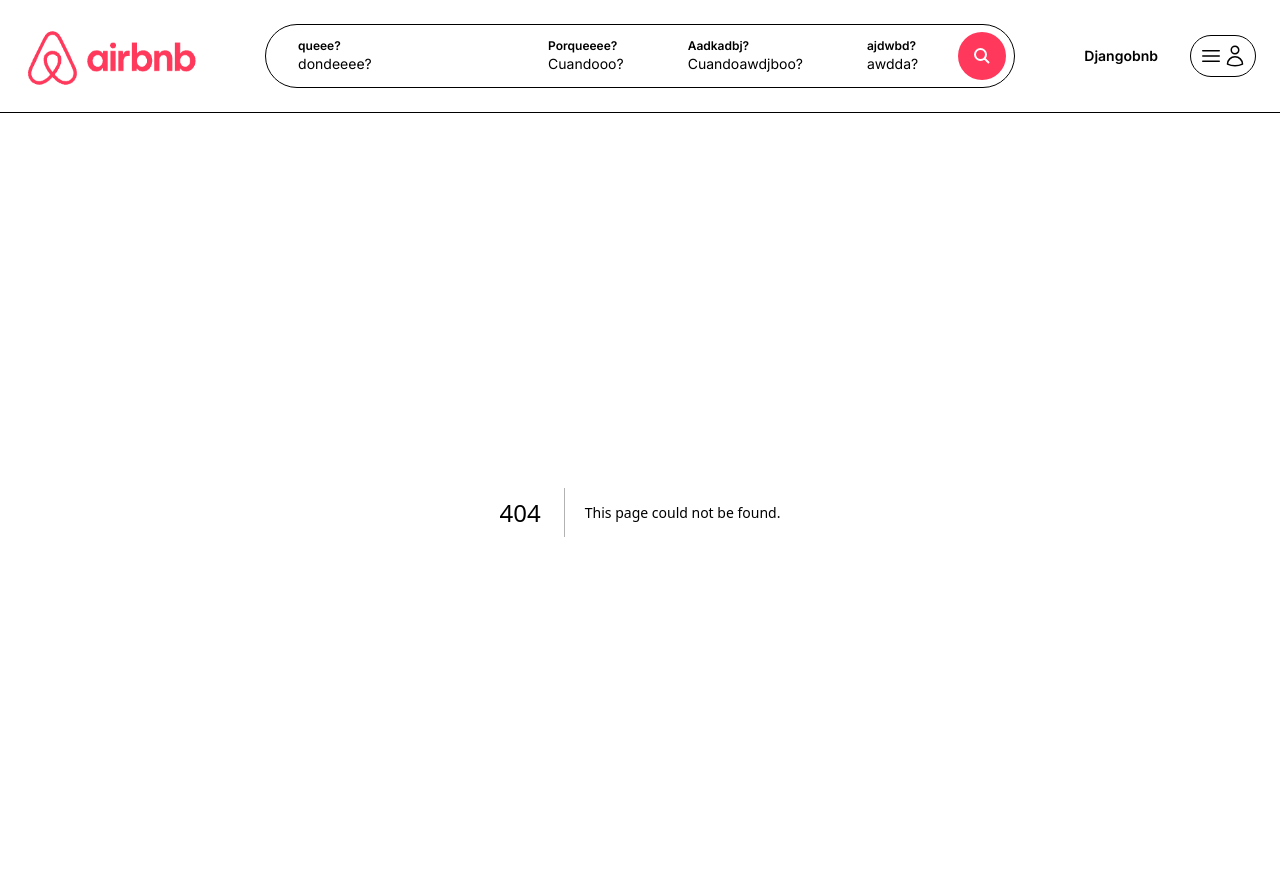
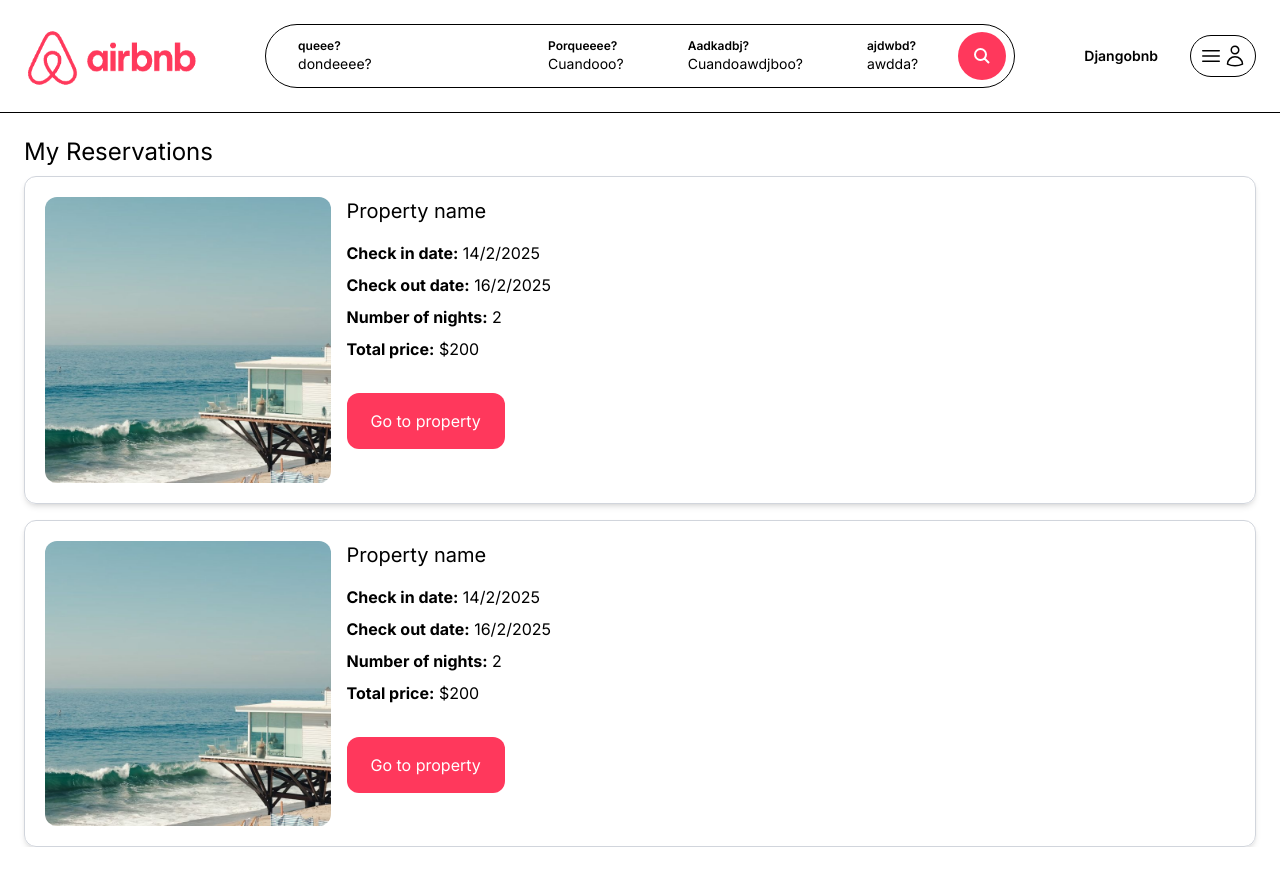
Before and after one commit to Krlostks/AirBnbClone, a Next.js app: page /myreservations in a window 1280 px wide. Before the commit this address had no page. Shown: the top 886 px of the page. After the commit the page ends 847 px from the top, so only its background shows below. Built offline with nearby package versions, Linux system fonts and the light colour scheme.

Commit message:
My reservations (static)

```diff
--- /dev/null
+++ b/app/myreservations/page.tsx
@@ -0,0 +1,67 @@
+import Image from "next/image";
+
+ const MyReservationsPage =()=>{
+     return(
+         <main className="max-w-[1500px] mx-auto px-6">
+            <h1 className="my-6 mb-2 text-2xl">My Reservations</h1>
+
+            <div className="space-y-4">
+                 <div className="p-5 grid grid-cols-1 md:grid-cols-4 gap-4 shadow-md border border-gray-300 rounded-xl">
+                     <div className="col-span-1">
+                         <div className="relative overflow-hidden aspect-square rounded-xl">
+                         <Image
+                                         fill
+                                         src='/beach_1.jpg'
+                                         className="hover:scale-110 object-cover transition h-full w-full"
+                                         alt="Beach house"
+                                     />
+                         </div>
+                     </div>
+
+                     <div className="col-span-1 md:col-span-3">
+                         <h2 className="mb-4 text-xl">Property name</h2>
+
+                         <p className="mb-2"><strong>Check in date:</strong> 14/2/2025</p>
+                         <p className="mb-2"><strong>Check out date:</strong> 16/2/2025</p>
+
+                         <p className="mb-2"><strong>Number of nights:</strong> 2</p>
+                         <p className="mb-2"><strong>Total price:</strong> $200</p>
+
+                         <div className="mt-6 inline-block cursor-pointer py-4 px-6 bg-[var(--airbnb)] hover:bg-[var(--airbnb-black)] text-white rounded-xl">
+                             Go to property
+                         </div>
+                     </div>
+                 </div>
+
+                 <div className="p-5 grid grid-cols-1 md:grid-cols-4 gap-4 shadow-md border border-gray-300 rounded-xl">
+                     <div className="col-span-1">
+                         <div className="relative overflow-hidden aspect-square rounded-xl">
+                         <Image
+                                         fill
+                                         src='/beach_1.jpg'
+                                         className="hover:scale-110 object-cover transition h-full w-full"
+                                         alt="Beach house"
+                                     />
+                         </div>
+                     </div>
+
+                     <div className="col-span-1 md:col-span-3">
+                         <h2 className="mb-4 text-xl">Property name</h2>
+
+                         <p className="mb-2"><strong>Check in date:</strong> 14/2/2025</p>
+                         <p className="mb-2"><strong>Check out date:</strong> 16/2/2025</p>
+
+                         <p className="mb-2"><strong>Number of nights:</strong> 2</p>
+                         <p className="mb-2"><strong>Total price:</strong> $200</p>
+
+                         <div className="mt-6 inline-block cursor-pointer py-4 px-6 bg-[var(--airbnb)] hover:bg-[var(--airbnb-black)] text-white rounded-xl">
+                             Go to property
+                         </div>
+                     </div>
+                 </div>
+            </div>
+         </main>
+     )
+ }
+
+ export default MyReservationsPage;
```
